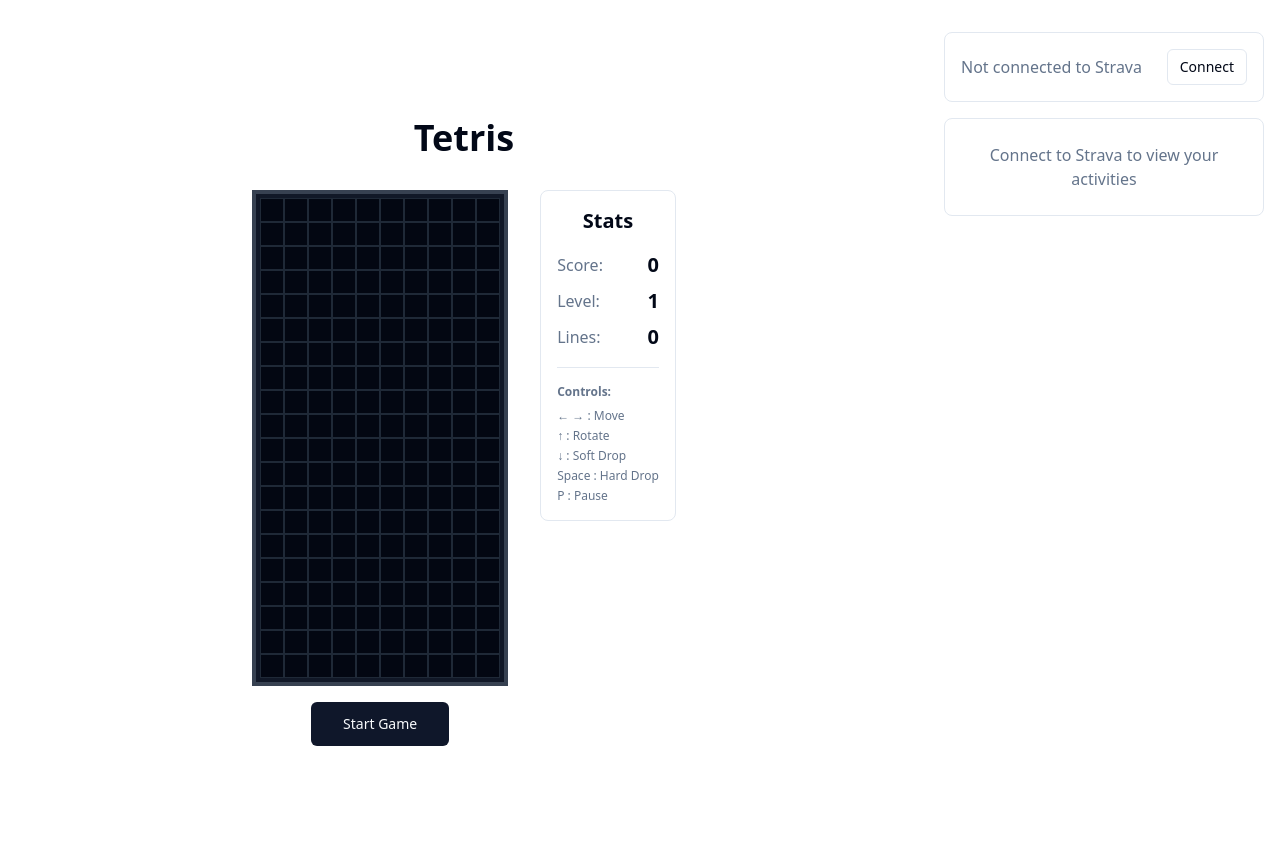
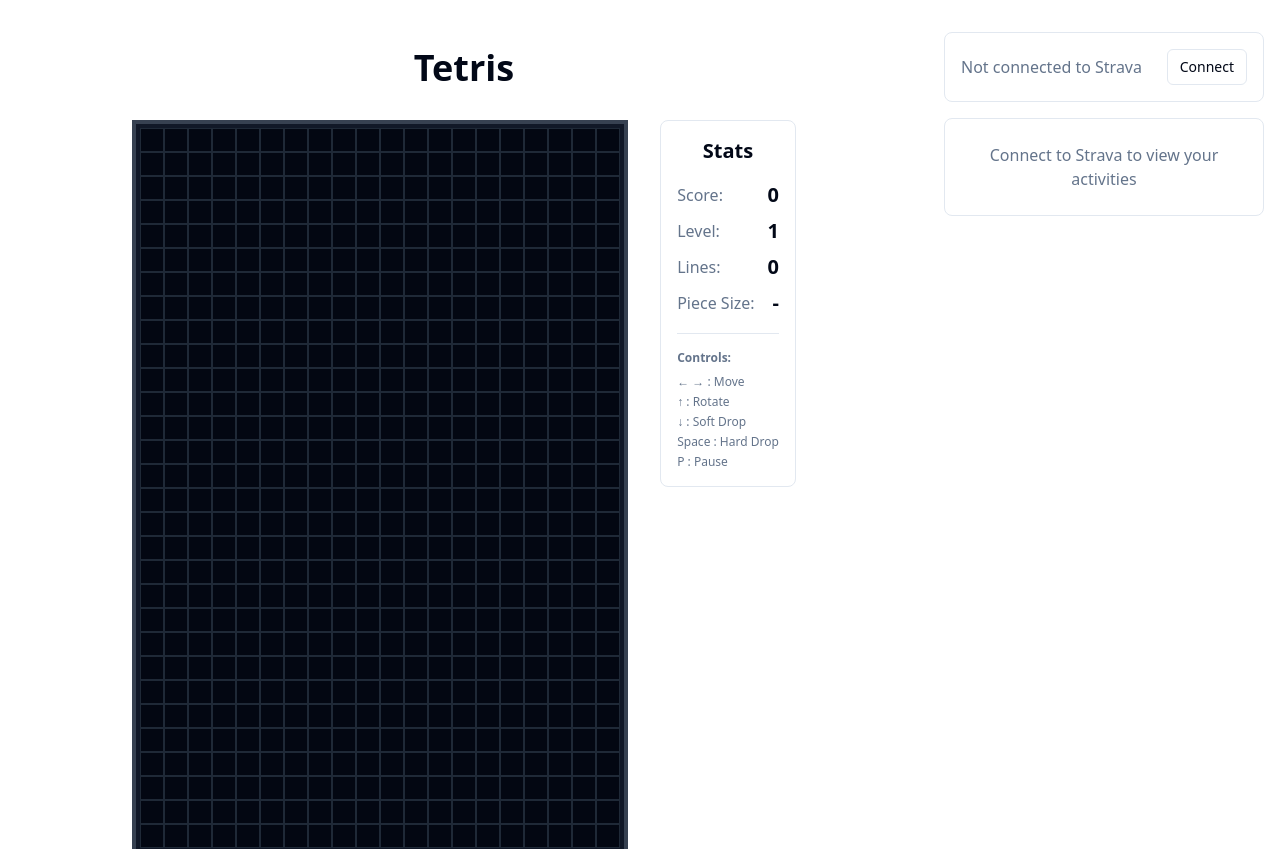
Before and after one commit to leventehegedus/tetris-strava, a React (Vite) app: page / in a window 1280 px wide. Shown: the top 849 px of the page. Built offline with nearby package versions, Linux system fonts and the light colour scheme.

Commit message:
package fix, added bigger blocks, piece size is written on the screen

```diff
--- a/package.json
+++ b/package.json
@@ -3,6 +3,9 @@
   "private": true,
   "version": "0.0.0",
   "type": "module",
+  "engines": {
+    "node": ">=20.19.0 <22.0.0 || >=22.12.0"
+  },
   "scripts": {
     "dev": "vite",
     "build": "tsc -b && vite build",
@@ -32,6 +35,6 @@
     "tailwindcss": "^3.4.19",
     "typescript": "~5.9.3",
     "typescript-eslint": "^8.46.4",
-    "vite": "^7.2.4"
+    "vite": "^6.0.0"
   }
 }
--- a/src/components/tetris/ScoreBoard.tsx
+++ b/src/components/tetris/ScoreBoard.tsx
@@ -2,9 +2,15 @@ interface ScoreBoardProps {
   score: number;
   level: number;
   lines: number;
+  pieceSize?: number;
 }
 
-export const ScoreBoard = ({ score, level, lines }: ScoreBoardProps) => {
+export const ScoreBoard = ({
+  score,
+  level,
+  lines,
+  pieceSize,
+}: ScoreBoardProps) => {
   return (
     <div className="bg-card border border-border rounded-lg p-4 space-y-4">
       <h2 className="text-xl font-bold text-center text-foreground">Stats</h2>
@@ -21,6 +27,12 @@ export const ScoreBoard = ({ score, level, lines }: ScoreBoardProps) => {
           <span className="text-muted-foreground">Lines:</span>
           <span className="text-xl font-bold text-foreground">{lines}</span>
         </div>
+        <div className="flex justify-between items-center">
+          <span className="text-muted-foreground">Piece Size:</span>
+          <span className="text-xl font-bold text-foreground">
+            {pieceSize ?? "-"}
+          </span>
+        </div>
       </div>
       <div className="text-xs text-muted-foreground border-t border-border pt-4">
         <p className="mb-2 font-semibold">Controls:</p>
--- a/src/components/tetris/TetrisGame.tsx
+++ b/src/components/tetris/TetrisGame.tsx
@@ -5,6 +5,12 @@ import { useTetris } from "@/hooks/useTetris";
 
 export const TetrisGame = () => {
   const { gameState, startGame, togglePause } = useTetris();
+  const pieceSize = gameState.currentPiece
+    ? gameState.currentPiece.shape.reduce(
+        (acc, row) => acc + row.reduce((s, cell) => s + (cell ? 1 : 0), 0),
+        0
+      )
+    : undefined;
 
   return (
     <div className="flex flex-col items-center justify-center min-h-screen bg-background p-4">
@@ -31,7 +37,9 @@ export const TetrisGame = () => {
           </div>
 
           {gameState.gameOver && (
-            <div className="text-2xl font-bold text-destructive">Game Over!</div>
+            <div className="text-2xl font-bold text-destructive">
+              Game Over!
+            </div>
           )}
 
           {gameState.isPaused && !gameState.gameOver && (
@@ -43,6 +51,7 @@ export const TetrisGame = () => {
           score={gameState.score}
           level={gameState.level}
           lines={gameState.lines}
+          pieceSize={pieceSize}
         />
       </div>
     </div>
--- a/src/constants/tetris.ts
+++ b/src/constants/tetris.ts
@@ -1,7 +1,7 @@
 import type { Tetromino } from "@/types/tetris";
 
-export const BOARD_WIDTH = 10;
-export const BOARD_HEIGHT = 20;
+export const BOARD_WIDTH = 20;
+export const BOARD_HEIGHT = 30;
 
 export const TETROMINOES: { [key: string]: Tetromino } = {
   I: {
@@ -13,6 +13,16 @@ export const TETROMINOES: { [key: string]: Tetromino } = {
     ],
     color: "#00f0f0",
   },
+  I5: {
+    shape: [
+      [0, 1, 0, 0, 0],
+      [0, 1, 0, 0, 0],
+      [0, 1, 0, 0, 0],
+      [0, 1, 0, 0, 0],
+      [0, 1, 0, 0, 0],
+    ],
+    color: "#0af0fa",
+  },
   J: {
     shape: [
       [1, 0, 0],
@@ -20,6 +30,53 @@ export const TETROMINOES: { [key: string]: Tetromino } = {
       [0, 0, 0],
     ],
     color: "#0000f0",
+  },
+  P6B: {
+    // 6 cells: T-like extension
+    shape: [
+      [0, 1, 0],
+      [1, 1, 1],
+      [0, 1, 1],
+    ],
+    color: "#ff7f50",
+  },
+  P7B: {
+    // 7 cells: bent L with extra
+    shape: [
+      [1, 1, 0],
+      [1, 0, 0],
+      [1, 1, 1],
+      [0, 0, 1],
+    ],
+    color: "#7fffd4",
+  },
+  P8B: {
+    // 8 cells: U-shape
+    shape: [
+      [1, 0, 0, 1],
+      [1, 1, 1, 1],
+      [1, 0, 0, 1],
+    ],
+    color: "#ba55d3",
+  },
+  P9B: {
+    // 9 cells: offset block
+    shape: [
+      [1, 1, 1, 0],
+      [1, 1, 1, 1],
+      [0, 1, 1, 0],
+    ],
+    color: "#ffd700",
+  },
+  P10B: {
+    // 10 cells: zigzag slab
+    shape: [
+      [1, 1, 1, 0],
+      [1, 0, 1, 0],
+      [1, 1, 1, 1],
+      [1, 0, 0, 0],
+    ],
+    color: "#40e0d0",
   },
   L: {
     shape: [
@@ -60,6 +117,128 @@ export const TETROMINOES: { [key: string]: Tetromino } = {
     ],
     color: "#f00000",
   },
+  P6: {
+    // 6 cells: 3x2 rectangle
+    shape: [
+      [1, 1, 1],
+      [1, 1, 1],
+    ],
+    color: "#ff66cc",
+  },
+  P7: {
+    // 7 cells: 3x3 with a cross bottom
+    shape: [
+      [1, 1, 1],
+      [1, 1, 1],
+      [0, 1, 0],
+    ],
+    color: "#66ffcc",
+  },
+  P8: {
+    // 8 cells: 4x2 rectangle
+    shape: [
+      [1, 1, 1, 1],
+      [1, 1, 1, 1],
+    ],
+    color: "#cc66ff",
+  },
+  P9: {
+    // 9 cells: 3x3 block
+    shape: [
+      [1, 1, 1],
+      [1, 1, 1],
+      [1, 1, 1],
+    ],
+    color: "#ffcc66",
+  },
+  P10: {
+    // 10 cells: 5x2 rectangle
+    shape: [
+      [1, 1, 1, 1, 1],
+      [1, 1, 1, 1, 1],
+    ],
+    color: "#66ccff",
+  },
 };
 
+// --- Auto-extend shapes up to 42 cells, with max width/height of 8 ---
+// Choose compact dimensions (w,h) with w,h <= 8 and area >= cells
+const MAX_DIM = 10;
+
+const pickDims = (cells: number): { w: number; h: number } => {
+  let best: { w: number; h: number; area: number } | null = null;
+  for (let h = 1; h <= MAX_DIM; h++) {
+    for (let w = 1; w <= MAX_DIM; w++) {
+      const area = w * h;
+      if (area < cells) continue;
+      if (
+        !best ||
+        area < best.area ||
+        (area === best.area && Math.max(w, h) < Math.max(best.w, best.h)) ||
+        (area === best.area &&
+          Math.max(w, h) === Math.max(best.w, best.h) &&
+          h < best.h)
+      ) {
+        best = { w, h, area };
+      }
+    }
+  }
+  // Fallback if cells > 64 (shouldn't happen): clamp to 8x8
+  return best ? { w: best.w, h: best.h } : { w: MAX_DIM, h: MAX_DIM };
+};
+
+// Build a connected shape by snaking fill across rows until `cells` are set to 1
+const generateSnakeShape = (cells: number): number[][] => {
+  const { w, h } = pickDims(cells);
+  const shape = Array.from({ length: h }, () =>
+    Array.from({ length: w }, () => 0)
+  );
+  let remaining = cells;
+  for (let r = 0; r < h && remaining > 0; r++) {
+    const cols = [...Array(w).keys()];
+    const order = r % 2 === 0 ? cols : cols.slice().reverse();
+    for (const c of order) {
+      if (remaining === 0) break;
+      shape[r][c] = 1;
+      remaining--;
+    }
+  }
+  return shape;
+};
+
+const colorForSize = (n: number): string => {
+  const hue = Math.floor(240 - Math.min(1, n / 42) * 240); // 240..0
+  const sat = 70;
+  const light = 55;
+  const h = hue / 360;
+  const s = sat / 100;
+  const l = light / 100;
+  const q = l < 0.5 ? l * (1 + s) : l + s - l * s;
+  const p = 2 * l - q;
+  const hue2rgb = (p: number, q: number, t: number) => {
+    if (t < 0) t += 1;
+    if (t > 1) t -= 1;
+    if (t < 1 / 6) return p + (q - p) * 6 * t;
+    if (t < 1 / 2) return q;
+    if (t < 2 / 3) return p + (q - p) * (2 / 3 - t) * 6;
+    return p;
+  };
+  const r = Math.round(hue2rgb(p, q, h + 1 / 3) * 255);
+  const g = Math.round(hue2rgb(p, q, h) * 255);
+  const b = Math.round(hue2rgb(p, q, h - 1 / 3) * 255);
+  const toHex = (x: number) => x.toString(16).padStart(2, "0");
+  return `#${toHex(r)}${toHex(g)}${toHex(b)}`;
+};
+
+// Add sizes P11..P42 with max 8x8 footprint
+for (let n = 11; n <= 42; n++) {
+  const key = `P${n}`;
+  if (!(key in TETROMINOES)) {
+    TETROMINOES[key] = {
+      shape: generateSnakeShape(n),
+      color: colorForSize(n),
+    };
+  }
+}
+
 export const TETROMINO_KEYS = Object.keys(TETROMINOES);
```
Also changed, not shown: 2 other files (tests, documents, lock files or other folders).
